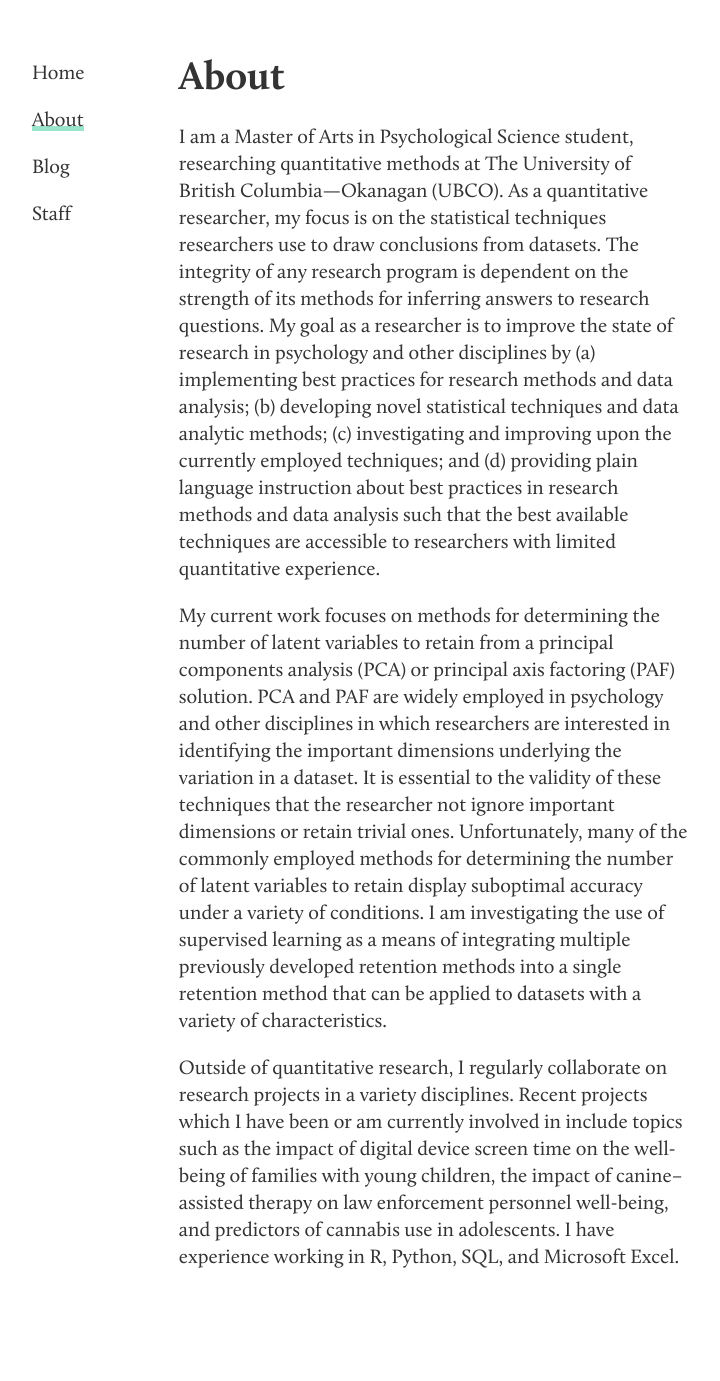
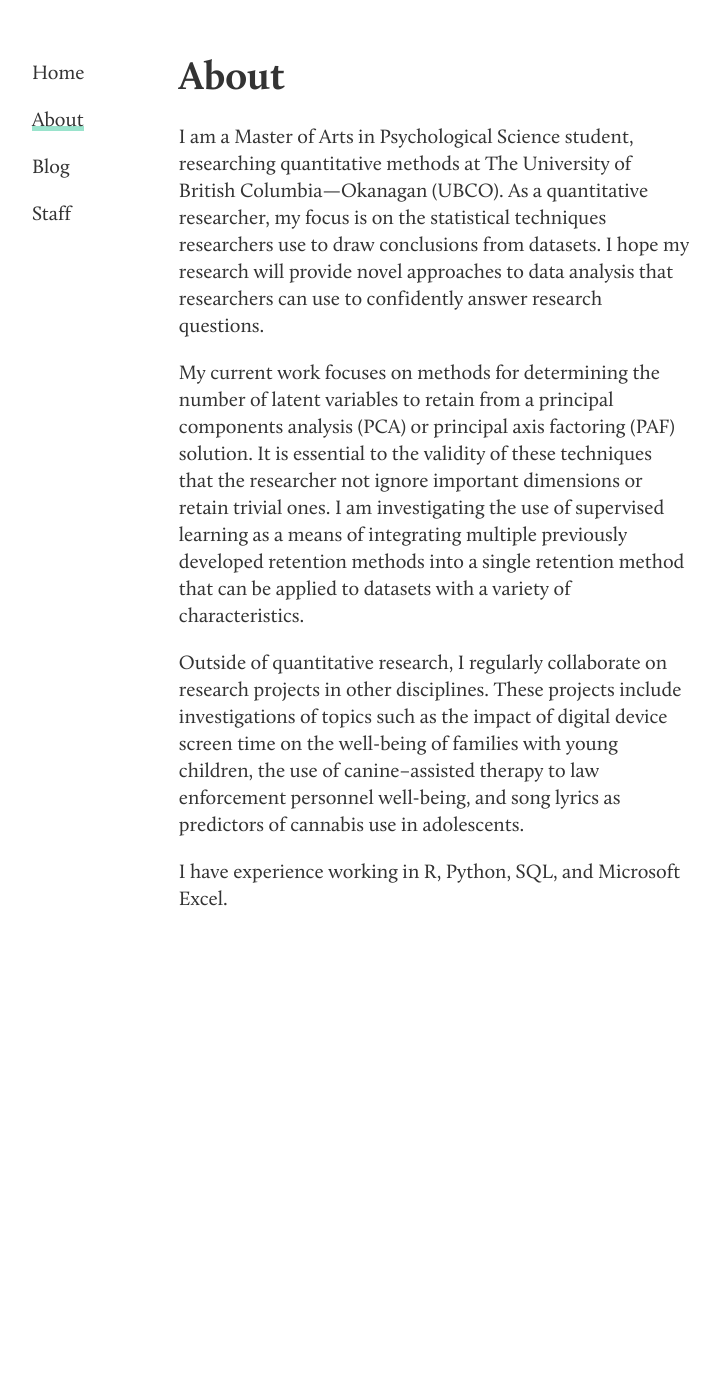
Before and after one commit to zakarydraper/zakarydraper.github.io, a Jekyll site: the page built from about.md, in a window 1280 px wide. Shown: the whole page, without its empty margins (28-748 px from the left). Built offline with Jekyll 4.4.1, drawn with Linux system fonts in a browser that asks for light colours; after the commit the page ends 1023 px from its top, so only the background shows below that.

Commit message:
shorten about page text

```diff
--- a/about.md
+++ b/about.md
@@ -3,9 +3,10 @@ title: About
 ---
 # About
 
-I am a Master of Arts in Psychological Science student, researching quantitative methods at The University of British Columbia—Okanagan (UBCO). As a quantitative researcher, my focus is on the statistical techniques researchers use to draw conclusions from datasets. The integrity of any research program is dependent on the strength of its methods for inferring answers to research questions. My goal as a researcher is to improve the state of research in psychology and other disciplines by (a) implementing best practices for research methods and data analysis; (b) developing novel statistical techniques and data analytic methods; (c) investigating and improving upon the currently employed techniques; and (d) providing plain language instruction about best practices in research methods and data analysis such that the best available techniques are accessible to researchers with limited quantitative experience.
+I am a Master of Arts in Psychological Science student, researching quantitative methods at The University of British Columbia—Okanagan (UBCO). As a quantitative researcher, my focus is on the statistical techniques researchers use to draw conclusions from datasets. I hope my research will provide novel approaches to data analysis that researchers can use to confidently answer research questions.
 
-My current work focuses on methods for determining the number of latent variables to retain from a principal components analysis (PCA) or principal axis factoring (PAF) solution. PCA and PAF are widely employed in psychology and other disciplines in which researchers are interested in identifying the important dimensions underlying the variation in a dataset. It is essential to the validity of these techniques that the researcher not ignore important dimensions or retain trivial ones. Unfortunately, many of the commonly employed methods for determining the number of latent variables to retain display suboptimal accuracy under a variety of conditions. I am investigating the use of supervised learning as a means of integrating multiple previously developed retention methods into a single retention method that can be applied to datasets with a variety of characteristics.
+My current work focuses on methods for determining the number of latent variables to retain from a principal components analysis (PCA) or principal axis factoring (PAF) solution. It is essential to the validity of these techniques that the researcher not ignore important dimensions or retain trivial ones. I am investigating the use of supervised learning as a means of integrating multiple previously developed retention methods into a single retention method that can be applied to datasets with a variety of characteristics.
 
-Outside of quantitative research, I regularly collaborate on research projects in a variety disciplines. Recent projects which I have been or am currently involved in include topics such as the impact of digital device screen time on the well-being of families with young children, the impact of canine–assisted therapy on law enforcement personnel well-being, and predictors of cannabis use in adolescents.
+Outside of quantitative research, I regularly collaborate on research projects in other disciplines. These projects include investigations of topics such as the impact of digital device screen time on the well-being of families with young children, the use of canine–assisted therapy to law enforcement personnel well-being, and song lyrics as predictors of cannabis use in adolescents.
+
 I have experience working in R, Python, SQL, and Microsoft Excel.
```
